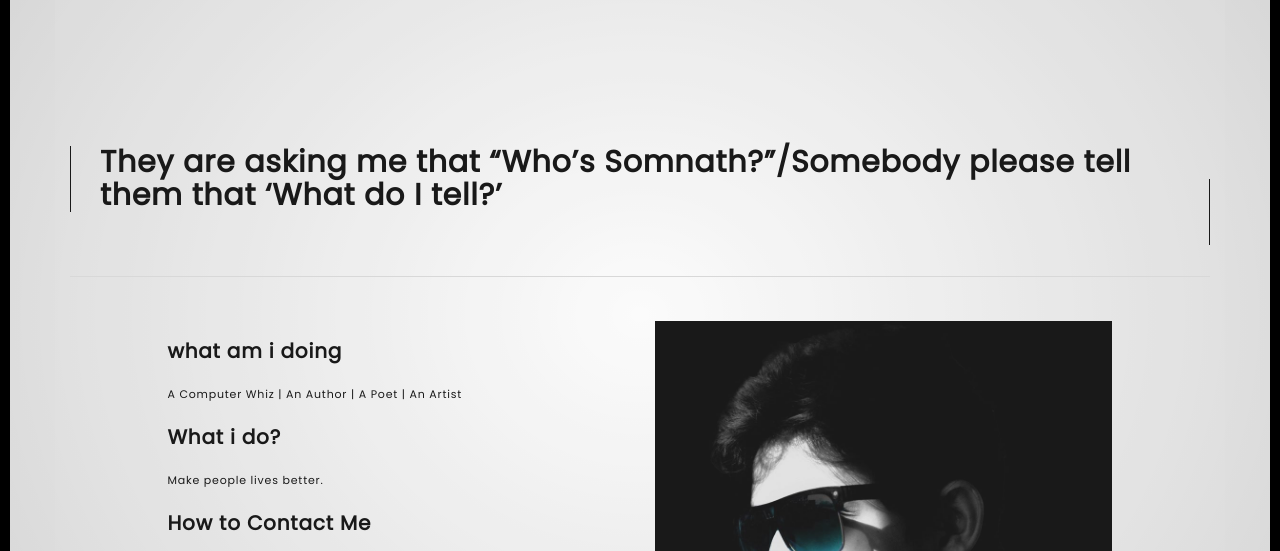
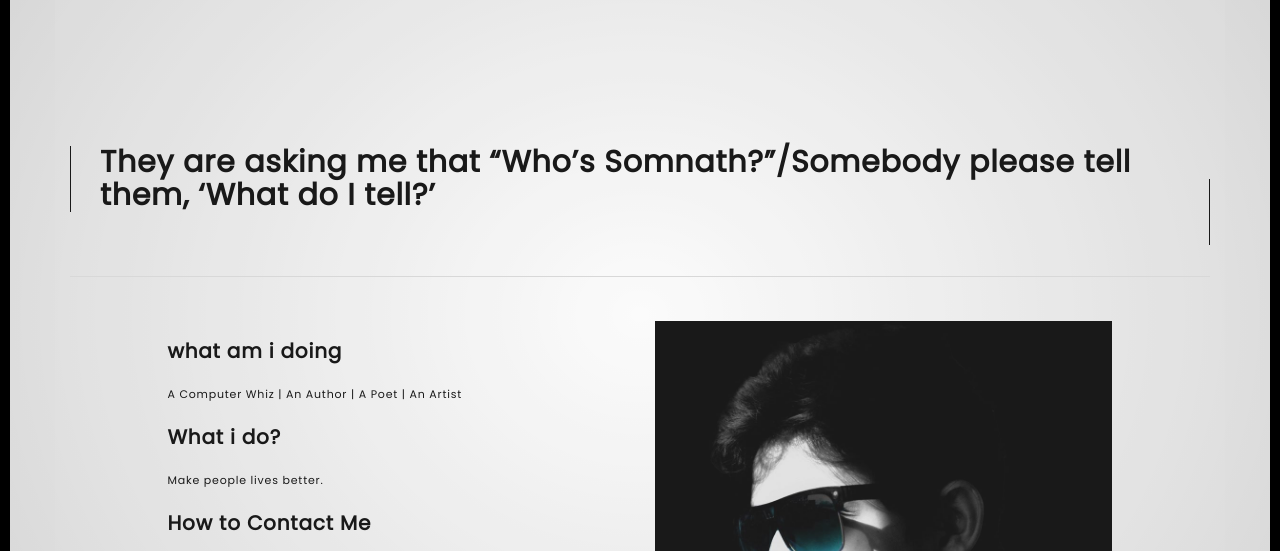
Before and after one commit to SidWorks/sidworks.github.io, a plain HTML site: page about.html in a window 1280 px wide. Shown: the part 239-790 px from the top of the page. Drawn offline with Linux system fonts and the light colour scheme.

Commit message:
added about

```diff
--- a/about.html
+++ b/about.html
@@ -60,7 +60,7 @@
             <h1 class="h1">03 : About</h1><br><br>
           </div>
           <br><br>
-          <h2 class='h2'>They are asking me that “Who’s Somnath?”/Somebody please tell them that ‘What do I tell?’</h2>
+          <h2 class='h2'>They are asking me that “Who’s Somnath?”/Somebody please tell them, ‘What do I tell?’</h2>
           <br><br>
           <hr><br>
           <div class="row">
```
